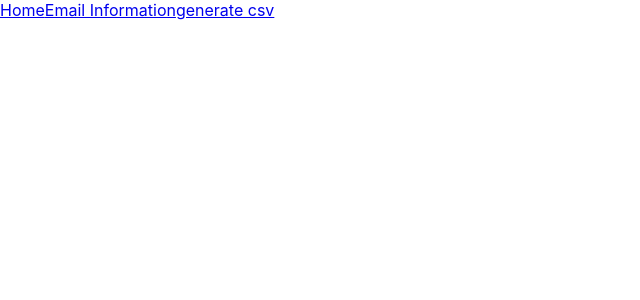
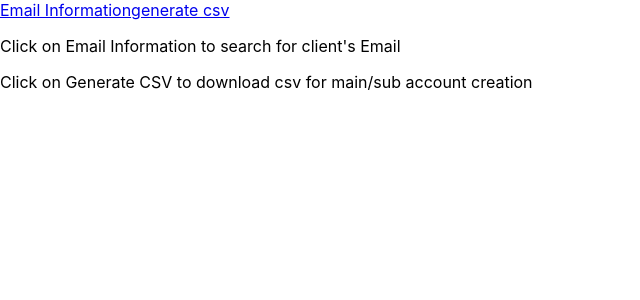
Before and after one commit to peytontan/seif13proj2, a React (Create React App) app: page / in a window 1280 px wide. Shown: the top 300 px of the page, without its empty margins (0-640 px from the left). Built offline with nearby package versions, Linux system fonts and the light colour scheme.

Commit message:
added homepage

```diff
--- a/src/App.js
+++ b/src/App.js
@@ -2,22 +2,23 @@ import React from "react"
 import { Routes, Route, Link } from "react-router-dom";
 import GoogleSheetSearchData from "./GoogleSheetEmail";
 import GoogleSheetCreate from "./GoogleSheetCreate";
+import Home from "./Home";
 
 
 const App = () => {
   return (
 <div>
       <nav>
-        <Link to="/">Home</Link>
+        <Link to="/"></Link>
         <Link to="/information">Email Information</Link>
         <Link to="/create">generate csv</Link>
-        {/* <Link to="/instructions">Instructions</Link> */}
       </nav>
       <div>
         <Routes>
+          <Route path="/" element={<Home />} />
           <Route path="/information" element={<GoogleSheetSearchData />} />
           <Route path="/create" element={<GoogleSheetCreate />} />
-          {/* <Route path="/instructions" element={<HowToUse />} /> */}
+          {/* <Route path="*" element={<useNavigate to ="/Home" />} /> */}
         </Routes>
       </div>
     </div>
--- /dev/null
+++ b/src/Home.js
@@ -0,0 +1,12 @@
+import React  from "react";
+
+function Home() {
+    return (
+      <div>
+        <p>Click on Email Information to search for client's Email</p>
+        <p>Click on Generate CSV to download csv for main/sub account creation</p>
+      </div>
+    );
+}
+
+export default Home;
```
